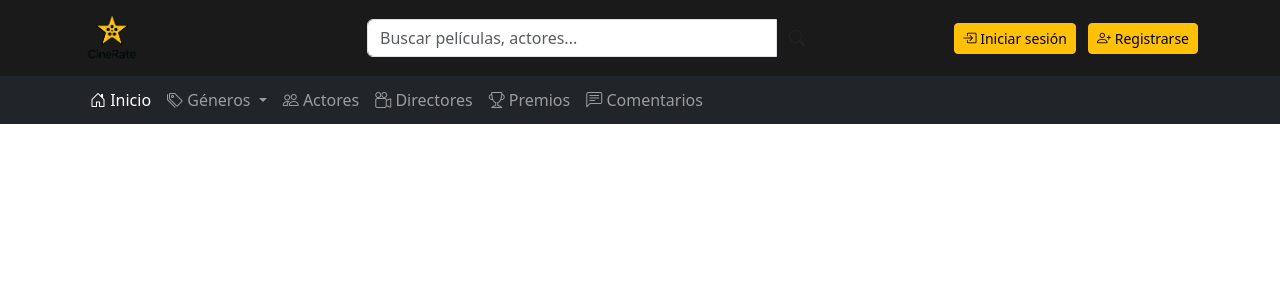
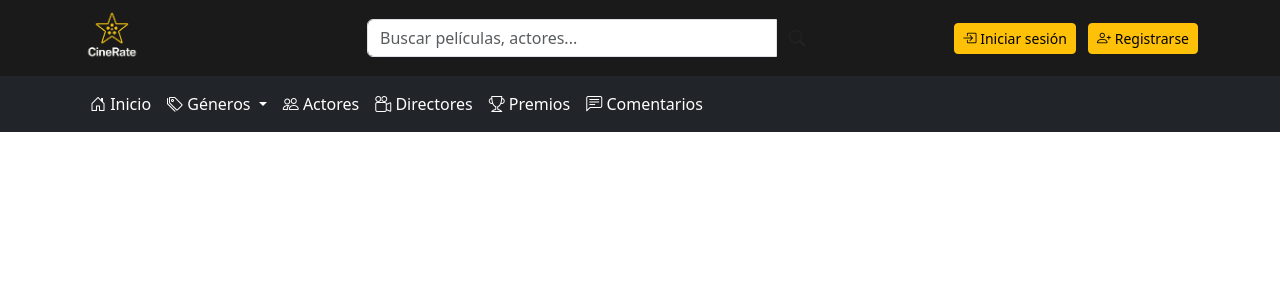
Before and after one commit to MiguelMrs/Proyecto-Final, a PHP site: page / in a window 1280 px wide. Shown: the top 300 px of the page. Run offline with PHP 8.4, Linux system fonts and the light colour scheme.

Commit message:
Colorear el menu usando css y estructurarlo

```diff
--- a/index.css
+++ /dev/null
@@ -1,4 +0,0 @@
-.cine-header {
-    background-color: #1a1a1a;
-    color: white;
-}
--- a/index.php
+++ b/index.php
@@ -5,11 +5,12 @@
     <meta charset="UTF-8">
     <meta name="viewport" content="width=device-width, initial-scale=1.0">
     <title>CineRate</title>
-    <link rel="stylesheet" href="index.css">
+    <link rel="icon" href="./Imagenes/Logo_fondo_blanco.png" type="image/x-icon">
+    <link rel="stylesheet" href="inicio.css" type="text/css">
     <!-- Bootstrap CSS -->
     <link href="https://cdn.jsdelivr.net/npm/bootstrap@5.3.0/dist/css/bootstrap.min.css" rel="stylesheet">
-     <!-- Bootstrap Icons -->
-     <link rel="stylesheet" href="https://cdn.jsdelivr.net/npm/bootstrap-icons@1.10.0/font/bootstrap-icons.css">
+    <!-- Bootstrap Icons -->
+    <link rel="stylesheet" href="https://cdn.jsdelivr.net/npm/bootstrap-icons@1.10.0/font/bootstrap-icons.css">
 </head>
 
 <body>
@@ -18,14 +19,14 @@
             <div class="row align-items-center">
                 <!-- Barra de búsqueda -->
                 <div class="col-md-3">
-                    <a href="index.php"> <img src="./Imagenes/Logo.png" alt="Logo" class="img-fluid" style="max-height: 60px;"></a>
+                    <a href="index.php"> <img src="./Imagenes/Logo_negro.png" alt="Logo" class="img-fluid" style="max-height: 60px;"></a>
 
                 </div>
                 <!-- Barra de búsqueda -->
                 <div class="col-md-5">
                     <div class="input-group">
                         <input type="text" class="form-control search-box" placeholder="Buscar películas, actores...">
-                        <button class="btn search-btn" type="button">
+                        <button class="btn search-btn" type="button"> <!--Icono de buscar-->
                             <i class="bi bi-search"></i>
                         </button>
                     </div>
@@ -37,41 +38,41 @@
                 </div>
             </div>
         </div>
-        <nav class="navbar navbar-expand-lg navbar-dark bg-dark py-1">
+        <nav class="navbar navbar-expand-md navbar-dark bg-dark py-2"> <!--Categoria se combierte en icono desplazable-->
             <div class="container">
-                <button class="navbar-toggler" type="button" data-bs-toggle="collapse" data-bs-target="#navbarCine" aria-controls="navbarCine" aria-expanded="false" aria-label="Toggle navigation">
+                <button class="navbar-toggler" type="button" data-bs-toggle="collapse" data-bs-target="#categoriaCine" aria-controls="navbarCine" aria-expanded="false" aria-label="Toggle navigation">
                     <span class="navbar-toggler-icon"></span>
                 </button>
-                <div class="collapse navbar-collapse" id="navbarCine">
-                    <ul class="navbar-nav me-auto mb-2 mb-lg-0">
+                <div class="collapse navbar-collapse" id="categoriaCine">
+                    <ul class="navbar-nav me-auto">
                         <li class="nav-item">
-                            <a class="nav-link nav-link-cine active" href="#"><i class="bi bi-house-door"></i> Inicio</a>
+                            <a class="nav-link categoria-cine active" href="index.php"><i class="bi bi-house-door"></i> Inicio</a>
                         </li>
                         <li class="nav-item dropdown">
-                            <a class="nav-link nav-link-cine dropdown-toggle" href="#" id="navbarDropdownGeneros" role="button" data-bs-toggle="dropdown" aria-expanded="false">
+                            <a class="nav-link categoria-cine dropdown-toggle" href="#" id="icono-menu" role="button" data-bs-toggle="dropdown" aria-expanded="false">
                                 <i class="bi bi-tags"></i> Géneros
                             </a>
-                            <ul class="dropdown-menu dropdown-menu-cine" aria-labelledby="navbarDropdownGeneros">
-                                <li><a class="dropdown-item dropdown-item-cine" href="#">Acción</a></li>
-                                <li><a class="dropdown-item dropdown-item-cine" href="#">Drama</a></li>
-                                <li><a class="dropdown-item dropdown-item-cine" href="#">Comedia</a></li>
-                                <li><a class="dropdown-item dropdown-item-cine" href="#">Ciencia Ficción</a></li>
-                                <li><a class="dropdown-item dropdown-item-cine" href="#">Terror</a></li>
-                                <li><a class="dropdown-item dropdown-item-cine" href="#">Romance</a></li>
+                            <ul class="dropdown-menu dropdown-menu-genero" aria-labelledby="icono-menu">
+                                <li><a class="dropdown-item categoria-cine" href="accion.php">Acción</a></li>
+                                <li><a class="dropdown-item categoria-cine" href="drama.php">Drama</a></li>
+                                <li><a class="dropdown-item categoria-cine" href="comedia.php">Comedia</a></li>
+                                <li><a class="dropdown-item categoria-cine" href="cienciaficcion.php">Ciencia Ficción</a></li>
+                                <li><a class="dropdown-item categoria-cine" href="terror.php">Terror</a></li>
+                                <li><a class="dropdown-item categoria-cine" href="romance.php">Romance</a></li>
                                 <!-- Estos se cargarían dinámicamente desde tu tabla GENERO -->
                             </ul>
                         </li>
                         <li class="nav-item">
-                            <a class="nav-link nav-link-cine" href="#"><i class="bi bi-people"></i> Actores</a>
+                            <a class="nav-link categoria-cine" href="actores.php"><i class="bi bi-people"></i> Actores</a>
                         </li>
                         <li class="nav-item">
-                            <a class="nav-link nav-link-cine" href="#"><i class="bi bi-camera-reels"></i> Directores</a>
+                            <a class="nav-link categoria-cine" href="directores.php"><i class="bi bi-camera-reels"></i> Directores</a>
                         </li>
                         <li class="nav-item">
-                            <a class="nav-link nav-link-cine" href="#"><i class="bi bi-trophy"></i> Premios</a>
+                            <a class="nav-link categoria-cine" href="premios.php"><i class="bi bi-trophy"></i> Premios</a>
                         </li>
                         <li class="nav-item">
-                            <a class="nav-link nav-link-cine" href="#"><i class="bi bi-chat-left-text"></i> Comentarios</a>
+                            <a class="nav-link categoria-cine" href="comentarios.php"><i class="bi bi-chat-left-text"></i> Comentarios</a>
                         </li>
                     </ul>
                 </div>
--- /dev/null
+++ b/inicio.css
@@ -0,0 +1,10 @@
+.cine-header {
+    background-color: #1a1a1a;
+    color: white;
+}
+.categoria-cine{
+    color:white !important; /* Sobreescribe Bootstrap */
+}
+.categoria-cine:hover {
+    color: #f5c518 !important; /* Sobreescribe Bootstrap */
+}
```
Also changed, not shown: Imagenes/Logo_fondo_blanco.png (renamed from Imagenes/Logo.png), Imagenes/Logo_negro.png (added).
